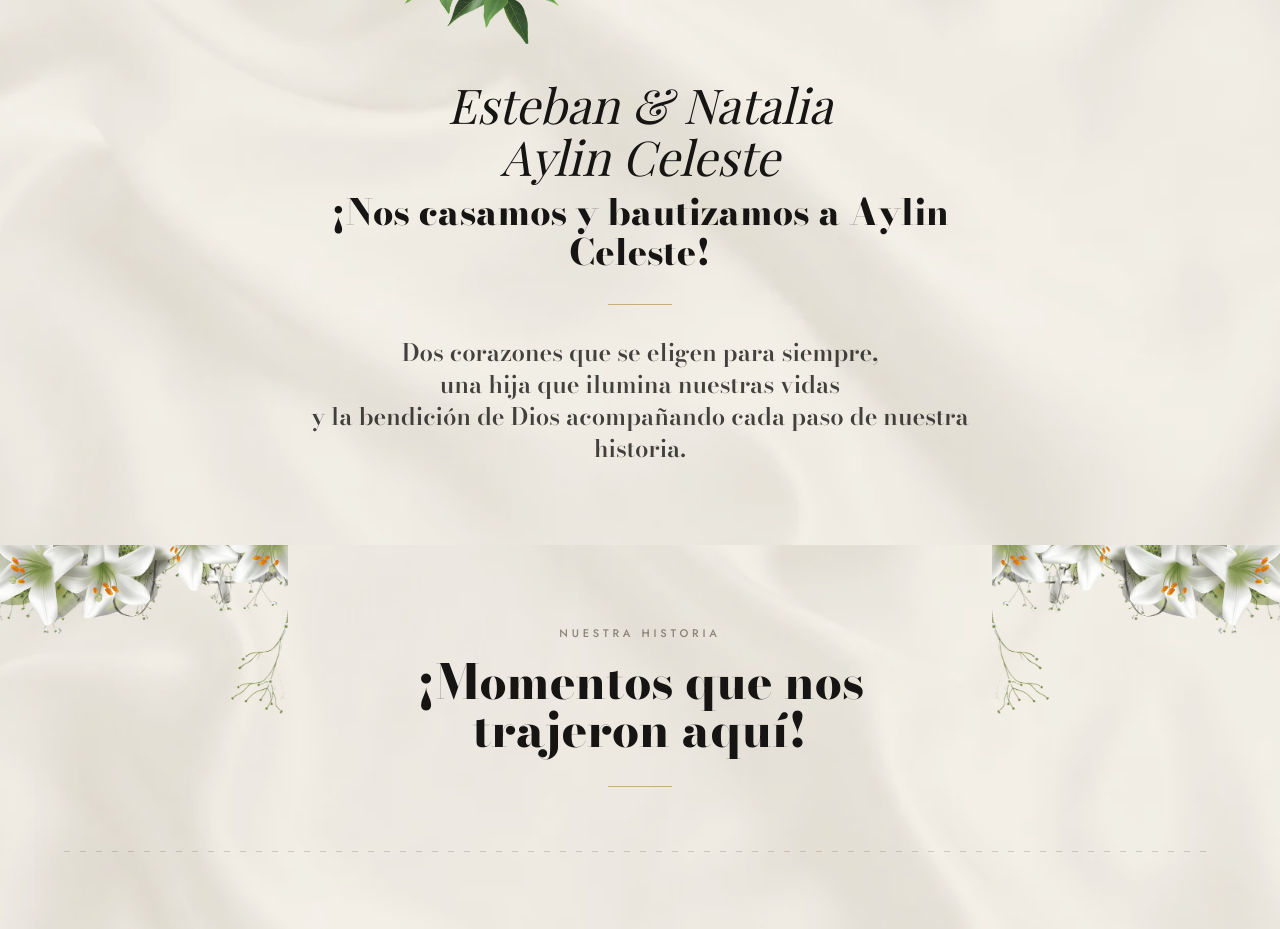
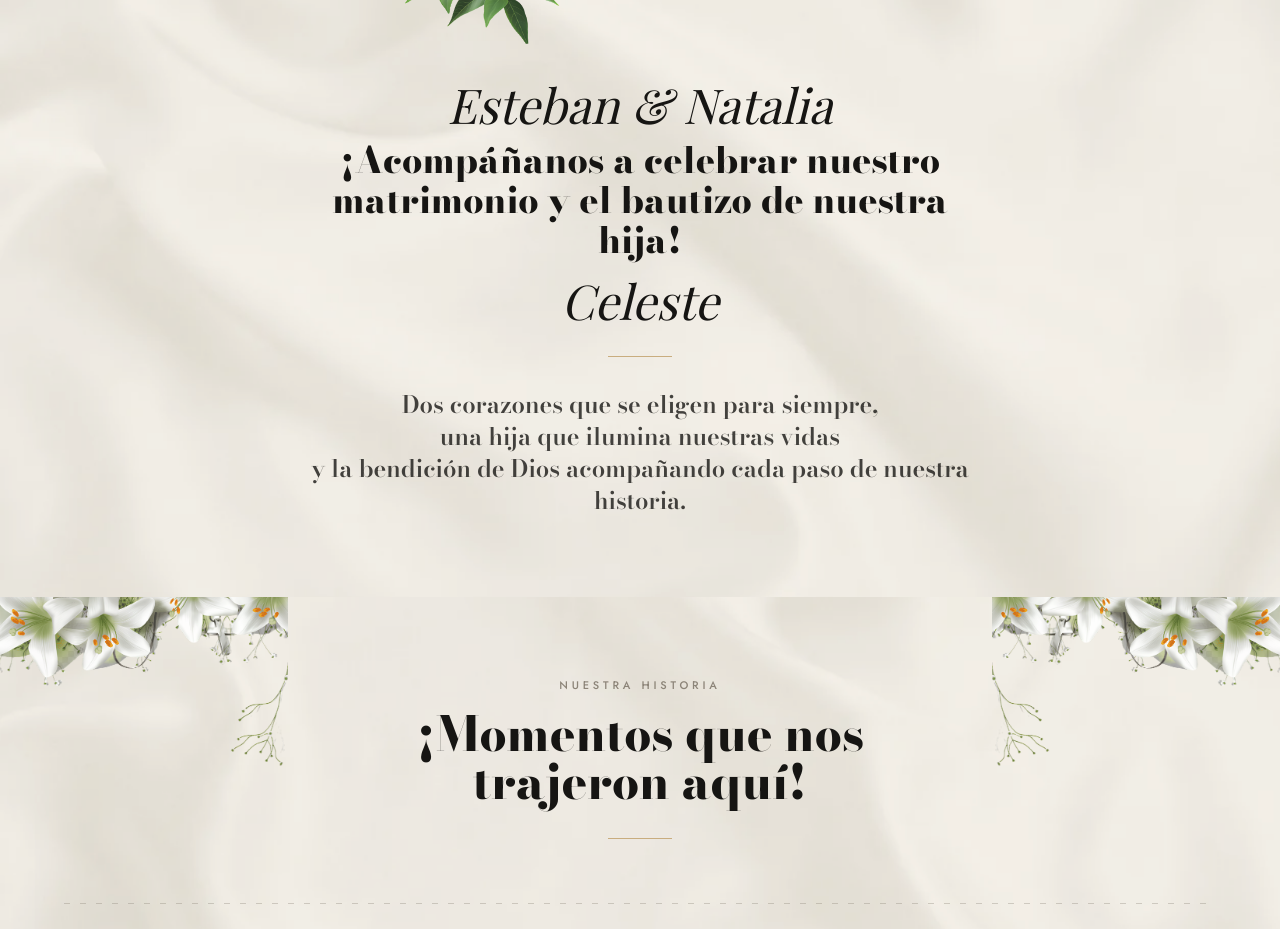
Before and after one commit to itsGabo22/invitacionBoda, a React (Vite) app: page / in a window 1280 px wide. Shown: the part 1440-2369 px from the top of the page. Built offline with nearby package versions, Linux system fonts and the light colour scheme; a web font is replaced by a local one.

Commit message:
cambiosss

```diff
--- a/src/components/Hero.jsx
+++ b/src/components/Hero.jsx
@@ -3,13 +3,13 @@ export default function Hero() {
     <section
       id="portada"
       aria-label="Portada"
-      className="relative flex min-h-screen w-full flex-col justify-between overflow-hidden bg-ink"
+      className="relative flex min-h-screen min-h-dvh w-full flex-col justify-between overflow-hidden bg-ink"
     >
       {/* Fotografía editorial: capa de parallax, se mueve en translateY vía GSAP */}
       <div data-parallax="24" className="absolute inset-0 will-change-transform">
         <img
           src="/assets/portada-placeholder.webp"
-          alt="Esteban, Natalia y Aylin, la familia que celebra su historia"
+          alt="Esteban, Natalia y Celeste, la familia que celebra su historia"
           className="h-full w-full scale-110 object-cover object-[80%_center]"
         />
         <div className="absolute inset-0 bg-ink/30" />
--- a/src/components/IntroStory.jsx
+++ b/src/components/IntroStory.jsx
@@ -31,7 +31,7 @@ export default function IntroStory() {
       // photo2 arranca con opacity-0 (clase estática en el JSX) porque normalmente solo
       // se revela en el último tramo de la línea de tiempo — sin este set explícito,
       // con motion reducida (que se salta toda la animación) se quedaría invisible para
-      // siempre y solo se vería photo1 (la pareja), nunca la foto del bautizo de Aylin.
+      // siempre y solo se vería photo1 (la pareja), nunca la foto del bautizo de Celeste.
       gsap.set(photo1Ref.current, { opacity: 0 });
       gsap.set(photo2Ref.current, { opacity: 1 });
       return undefined;
@@ -143,7 +143,7 @@ export default function IntroStory() {
                 <img
                   ref={photo2Ref}
                   src="/assets/sobre-foto-02.png"
-                  alt="El bautizo de Aylin Celeste"
+                  alt="El bautizo de Celeste"
                   className="absolute inset-0 h-full w-full object-cover opacity-0"
                   style={{ objectPosition: '50% 10%' }}
                 />
@@ -186,10 +186,10 @@ export default function IntroStory() {
         {/* Anuncio */}
         <div className="mx-auto mt-16 max-w-2xl text-center sm:mt-20">
           <p className="font-accent text-4xl italic text-ink sm:text-5xl">Esteban &amp; Natalia</p>
-          <p className="mt-1 font-accent text-4xl italic text-ink sm:text-5xl">Aylin Celeste</p>
           <p className="mt-3 font-display text-2xl font-extrabold leading-snug text-ink sm:text-3xl md:text-4xl">
-            ¡Nos casamos y bautizamos a Aylin Celeste!
+            ¡Acompáñanos a celebrar nuestro matrimonio y el bautizo de nuestra hija!
           </p>
+          <p className="mt-4 font-accent text-4xl italic text-ink sm:text-5xl">Celeste</p>
 
           <span aria-hidden="true" className="mx-auto mt-8 block h-px w-16 bg-champagne" />
 
--- a/src/components/OurStory.jsx
+++ b/src/components/OurStory.jsx
@@ -18,17 +18,17 @@ const MOMENTS = [
   },
   {
     src: '/assets/historia-03.png',
-    alt: 'Natalia en la dulce espera de Aylin',
+    alt: 'Natalia en la dulce espera de Celeste',
     caption: 'Esperándote',
   },
   {
     src: '/assets/historia-04.png',
-    alt: 'El bautizo de Aylin',
+    alt: 'El bautizo de Celeste',
     caption: 'Nuestra bendición',
   },
   {
     src: '/assets/historia-05.png',
-    alt: 'Esteban, Natalia y Aylin, la familia completa',
+    alt: 'Esteban, Natalia y Celeste, la familia completa',
     caption: 'Nuestra familia',
   },
 ];
@@ -156,9 +156,8 @@ export default function OurStory() {
             <figure
               key={moment.src}
               data-stagger-item
-              className={`group w-[74vw] max-w-[19rem] shrink-0 snap-center sm:w-64 md:w-56 lg:w-64 ${
-                index % 2 === 1 ? 'sm:mt-8' : ''
-              }`}
+              className={`group w-[74vw] max-w-[19rem] shrink-0 snap-center sm:w-64 md:w-56 lg:w-64 ${index % 2 === 1 ? 'sm:mt-8' : ''
+                }`}
             >
               <div
                 ref={index === 0 ? firstCardRef : undefined}
```
Also changed, not shown: public/assets/historia-04.png, public/assets/sobre-foto-02.png.
